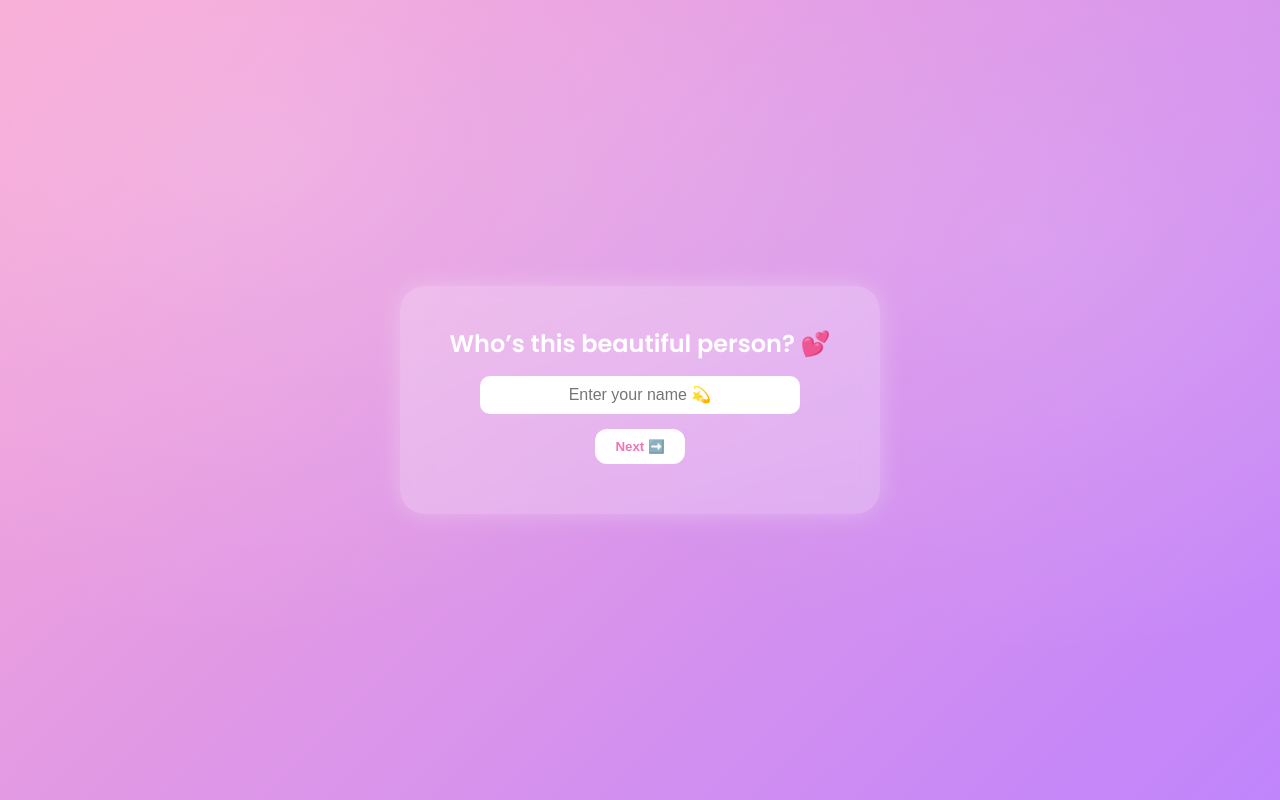
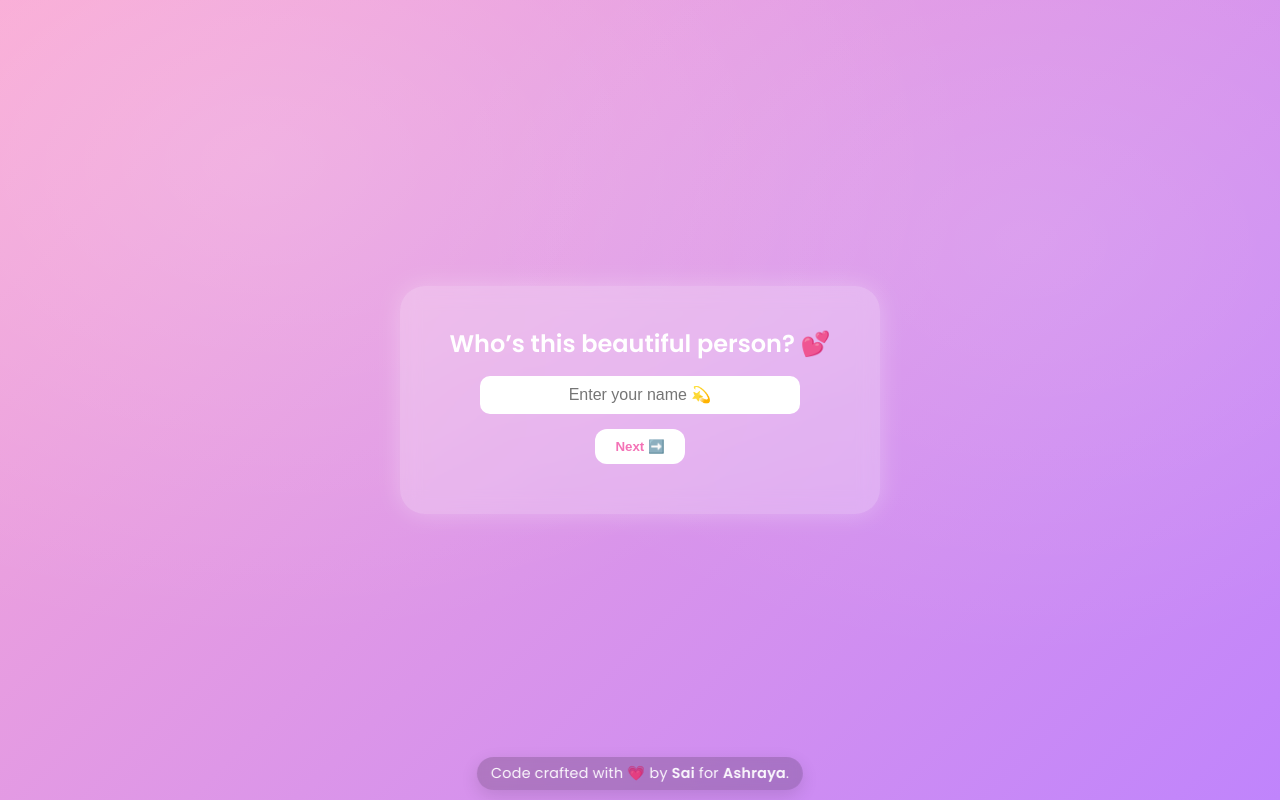
Before and after one commit to googlesgit/BirthdayCard, a plain HTML site: page index.html in a window 1280 px wide. Drawn offline with Linux system fonts and the light colour scheme.

Commit message:
Update footer for style.css

```diff
--- a/style.css
+++ b/style.css
@@ -229,3 +229,35 @@ button:hover {
     font-size: 1em;
   }
 }
+
+/* Footer credit */
+.credit {
+  position: fixed;
+  bottom: 10px;
+  left: 50%;
+  transform: translateX(-50%);
+  z-index: 20;                        /* above screens */
+  font-size: 0.9rem;
+  color: rgba(255,255,255,0.95);
+  background: rgba(0,0,0,0.18);       /* subtle pill behind text */
+  padding: 6px 14px;
+  border-radius: 9999px;
+  backdrop-filter: blur(6px);
+  -webkit-backdrop-filter: blur(6px);
+  box-shadow: 0 6px 18px rgba(0,0,0,0.12);
+  letter-spacing: 0.2px;
+}
+
+.credit .author,
+.credit .recipient {
+  font-weight: 600;
+}
+
+/* mobile tweaks */
+@media (max-width: 600px) {
+  .credit {
+    font-size: 0.85rem;
+    padding: 6px 12px;
+    bottom: 8px;
+  }
+}
```
